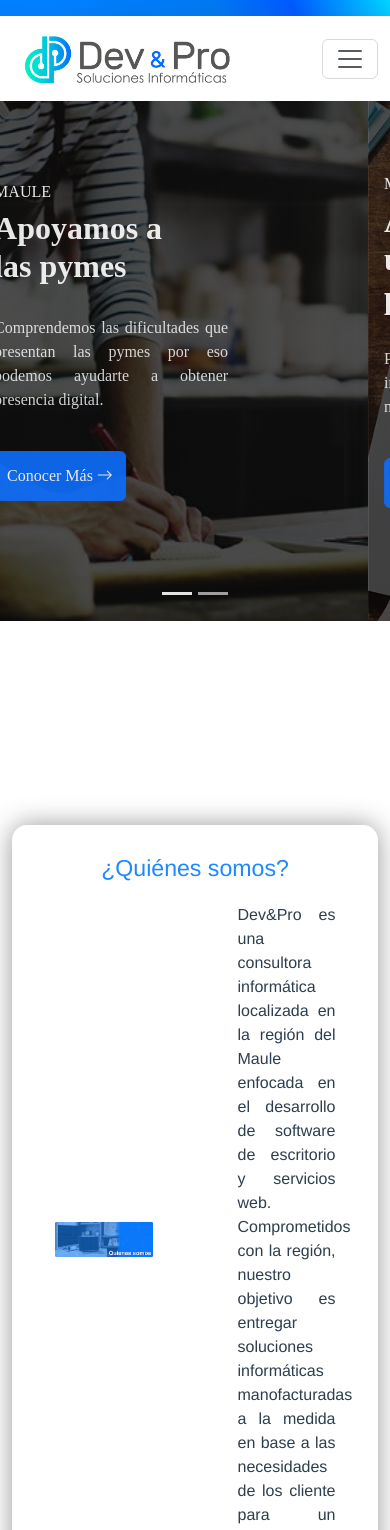
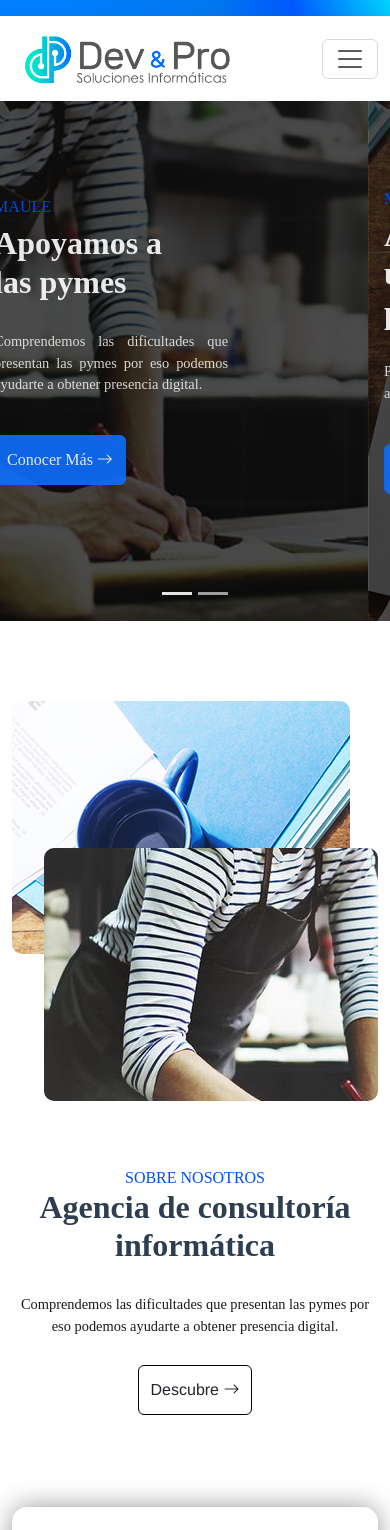
Before and after one commit to JoseDinamarca/lincolinq_page, a Vue app: page / in a window 390 px wide. Shown: the top 1530 px of the page. Built offline with nearby package versions, Linux system fonts and the light colour scheme; what bootstrap-icons-vue would draw is missing.

Commit message:
Implementación de un contenido sobre nosotros en el inicio junto a un boton que redireccionara a la pagina sobre nosotros

```diff
--- a/src/components/Carousel.vue
+++ b/src/components/Carousel.vue
@@ -130,7 +130,7 @@
     font-size: 1rem;
     margin-bottom: .3125rem;
     text-transform: uppercase;
-    color: #004ff0;
+    color: #004ff0 !important;
     text-align: left;
     font-family: sourcesanspro;
     margin-top: -40px;
@@ -147,7 +147,7 @@
 
   .card-description {
     margin-right: 100px !important;
-    font-size: 1rem !important;
+    font-size: 0.9rem !important;
     max-width: 100%;
     color:white;
     opacity: 0.9;
@@ -223,7 +223,7 @@
     font-size: 1rem;
     margin-bottom: .3125rem;
     text-transform: uppercase;
-    color: #004ff0;
+    color: #004ff0!important;
     text-align: left;
     font-family: sourcesanspro;
     margin-top: -40px;
@@ -239,7 +239,7 @@
 
   .card-description {
     margin-right: 100px !important;
-    font-size: 1rem !important;
+    font-size: 0.9rem !important;
     max-width: 100%;
     color:white;
     opacity: 0.9;
@@ -349,7 +349,7 @@
 }
 
 .card-description {
-    font-size: 16px;
+  font-size: 0.9rem !important;
     max-width: 100%;
     opacity: 0.9;
     font-family: sourcesanspro;
--- a/src/views/Inicio.vue
+++ b/src/views/Inicio.vue
@@ -2,49 +2,55 @@
   <div>
     <Carousel />
 
-    <br>
-    <br>
-    <br>
-    <br>
-    <br>
-    <br>
-    <br>
-    <br>
-    <div
-      class="row justify-content-around w-auto box-info"
-      style="margin: 12px"
-    >
+    <div class="container">
+      <div class="row">
+          <div class="col-lg-6 col-xxl-5">
+            <div class="about-position">
+              <div class="img-about-1"></div>
+              <div class="img-about-2"></div>
+          </div>
+          </div>
+          <div class="col-lg-6 col-xxl-5 offset-xxl-1 ">
+              <div class="card-body about-contenedor">
+                <h5 class="card-title card-title-subheading about-subheading">Sobre nosotros</h5>
+                <h2 class="card-title card-title-heading about-heading">Agencia de consultoría informática</h2>
+                <p class="card-text card-description about-description">Comprendemos las dificultades que presentan las pymes por eso
+                  podemos ayudarte a obtener presencia digital.</p>
+                  <button class="btn  about-button pull-right">Descubre  <i
+                    class="bi bi-arrow-right" ></i></button>
+              </div>
+            </div>
+      </div>
+    </div>
+
+
+
+
+
+
+
+    <div class="row justify-content-around w-auto box-info" style="margin: 12px">
       <h3 style="color: #1c89ff;">¿Quiénes somos?</h3>
       <br />
       <br />
       <div class="col-md-5 col-4 align-self-center">
-        <img
-          alt="Quienes somos"
-          src="../img/quienes_somos.png"
-          class="responsive"
-        />
+        <img alt="Quienes somos" src="../img/quienes_somos.png" class="responsive" />
       </div>
       <div class="col-md-5 col-4 align-self-center justify">
-        <a
-          >Dev&Pro es una consultora informática localizada en la región del
+        <a>Dev&Pro es una consultora informática localizada en la región del
           Maule enfocada en el desarrollo de software de escritorio y servicios
           web. Comprometidos con la región, nuestro objetivo es entregar
           soluciones informáticas manofacturadas a la medida en base a las
-          necesidades de los cliente para un mejor servicio.</a
-        >
+          necesidades de los cliente para un mejor servicio.</a>
       </div>
     </div>
     <br />
-    <div
-      class="row justify-content-around w-auto box-info"
-      style="margin: 12px"
-    >
+    <div class="row justify-content-around w-auto box-info" style="margin: 12px">
       <h3>Digitalización de tu PYME</h3>
       <br />
       <br />
       <div class="col-md-5 col-4 align-self-center justify">
-        <a
-          >Nuestro país posee una gran cantidad de emprendedores el cual nos
+        <a>Nuestro país posee una gran cantidad de emprendedores el cual nos
           posiciona en un escenario áltamente competitivo dentro de los
           distintos rubros que se pueden encontrar. Es por esto que no se deben
           dejar de lado las distintas oportunidades de crecimiento y estabilidad
@@ -58,39 +64,23 @@
           informacion al respecto, te invitamos a revisar la guía para la
           digitalización de las PYMES confeccionada por la Cámara de Comercio de
           Santiago:
-          <a
-            href="https://www.ccs.cl/html/estudios/guia-digitalizacion-pymes.pdf"
-            target="_blank"
-            >https://www.ccs.cl/html/estudios/guia-digitalizacion-pymes.pdf</a
-          ></a
-        >
+          <a href="https://www.ccs.cl/html/estudios/guia-digitalizacion-pymes.pdf"
+            target="_blank">https://www.ccs.cl/html/estudios/guia-digitalizacion-pymes.pdf</a></a>
       </div>
       <div class="col-md-5 col-4 align-self-center">
-        <img
-          alt="Digitalización de tu PYME"
-          src="../img/quienes_somos.png"
-          class="responsive"
-        />
+        <img alt="Digitalización de tu PYME" src="../img/quienes_somos.png" class="responsive" />
       </div>
     </div>
     <br />
-    <div
-      class="row justify-content-around w-auto box-info"
-      style="margin: 12px"
-    >
+    <div class="row justify-content-around w-auto box-info" style="margin: 12px">
       <h3>Compromiso con la región</h3>
       <br />
       <br />
       <div class="col-md-5 col-4 align-self-center">
-        <img
-          alt="Compromiso con la región"
-          src="../img/quienes_somos.png"
-          class="responsive"
-        />
+        <img alt="Compromiso con la región" src="../img/quienes_somos.png" class="responsive" />
       </div>
       <div class="col-md-5 col-4 align-self-center justify">
-        <a
-          >En Dev&Pro nos comprometemos a dar impulso a los proyectos que se
+        <a>En Dev&Pro nos comprometemos a dar impulso a los proyectos que se
           desean realizar dentro de la región del Maule, con la intención de que
           esta continue su desarrollo. De igual forma, en Dev&Pro nos
           comprometemos a dar facilidades a PYMES, con la intención de ser de
@@ -99,8 +89,7 @@
           clientes la mejor solución posible para su problema, con la intención
           de no generar mayores problemas al entregar una solución que no se
           ajuste a sus necesidades, procurando informarles siempre cuales son
-          las mejores opciones para solventar sus necesidades como PYME.</a
-        >
+          las mejores opciones para solventar sus necesidades como PYME.</a>
       </div>
     </div>
     <Empresas />
@@ -120,6 +109,235 @@ export default {
 </script>
 
 <style>
+
+  .container{
+    padding: 80px;
+  }
+
+  /* Diseño para celulares */
+@media (max-width:767px) {
+
+  .img-about-1{
+    background-image: url("../img/imagen3.png");
+    border-radius: 10px;
+    position: absolute;
+    top: 0;
+    left: 0;
+    width: 338px;
+    height: 253px;
+
+  }
+
+  .img-about-2{
+    background-image: url("../img/imagen3.jpg");
+    border-radius: 10px;
+    position: absolute;
+    right: 0;
+    bottom: 20%;
+    width: 334px;
+    height: 253px;
+  }
+
+  .about-position{
+    position: relative;
+    width: 100%;
+    height: 500px;
+  }
+
+  .about-contenedor{
+    margin: 0;
+    background: white;
+  }
+
+  .about-subheading{
+    text-align: center;
+    margin-top: -9%;
+  }
+
+  .about-heading{
+    margin-bottom: 20px;
+    text-align: center;
+    margin-right: 0 !important;
+
+  }
+
+  .about-description{
+    color: black;
+    text-align: center;
+    margin-right: 0 !important;
+  }
+
+  .about-button {
+    left: 0 !important;
+    height: 50px !important;
+    float: center !important;
+    margin-top: 3% !important;
+    border-style: solid !important;
+    border-color: black !important;
+  }
+
+  .about-button:hover {
+    border-style: solid !important;
+    border-color: black !important;
+    background: #3a3b3b !important;
+    color: white !important;
+  }
+
+
+
+}
+
+
+@media (min-width:768px) and (max-width:991px){
+
+
+  .img-about-1{
+    background-image: url("../img/imagen3.png");
+    border-radius: 10px;
+    position: absolute;
+    top: 0;
+    left: 0;
+    width: 338px;
+    height: 253px;
+
+  }
+
+  .img-about-2{
+    background-image: url("../img/imagen3.jpg");
+    border-radius: 10px;
+    position: absolute;
+    right: 0;
+    bottom: 20%;
+    width: 334px;
+    height: 253px;
+  }
+
+
+  .about-position{
+    position: relative;
+    width: 80%;
+    height: 500px;
+    margin-left: 10%;
+  }
+
+  .about-contenedor{
+    margin: 0;
+    background: white;
+  }
+
+  .about-subheading{
+    text-align: center;
+    margin-top: -9%;
+  }
+
+  .about-heading{
+    margin-bottom: 20px;
+    text-align: center;
+  }
+
+  .about-description{
+    color: black;
+    text-align: center;
+    content: center!important;;
+  }
+
+  .about-button {
+    left: 0 !important;
+    height: 50px !important;
+    float: center !important;
+    margin-top: 3% !important;
+    border-style: solid !important;
+    border-color: black !important;
+  }
+
+  .about-button:hover {
+    border-style: solid !important;
+    border-color: black !important;
+    background: #3a3b3b !important;
+    color: white !important;
+  }
+
+
+}
+
+
+@media (min-width:992px)  {
+
+  .img-about-1{
+    background-image: url("../img/imagen3.png");
+    border-radius: 10px;
+    position: absolute;
+    top: 0;
+    left: 0;
+    width: 338px;
+    height: 253px;
+
+  }
+
+  .img-about-2{
+    background-image: url("../img/imagen3.jpg");
+    border-radius: 10px;
+    position: absolute;
+    right: 0;
+    bottom: 20%;
+    width: 334px;
+    height: 253px;
+  }
+
+  .about-position{
+    position: relative;
+    width: 100%;
+    height: 500px;
+  }
+
+
+  .about-contenedor{
+    margin: 0;
+    background: white;
+  }
+
+
+  .about-heading{
+    margin-bottom: 20px;
+  }
+
+  .about-description{
+    color: black;
+  }
+
+  .about-button {
+    left: 0 !important;
+    height: 50px !important;
+    float: left !important;
+    margin-top: 3% !important;
+    border-style: solid !important;
+    border-color: black !important;
+  }
+
+  .about-button:hover {
+    left: 0 !important;
+    height: 50px !important;
+    float: left !important;
+    margin-top: 3% !important;
+    border-style: solid !important;
+    border-color: black !important;
+    background: #3a3b3b !important;
+    color: white !important;
+  }
+
+}
+
+
+
+
+
+
+
+
+
+
+
+
 .justify {
   text-align: justify;
 }
@@ -137,5 +355,4 @@ h1 {
 .responsive {
   width: 100%;
   height: auto;
-}
-</style>
+}</style>
--- a/src/views/SobreNosotros.vue
+++ b/src/views/SobreNosotros.vue
@@ -2,7 +2,7 @@
   <div>
     <h1>¿Quiénes somos?</h1>
     <a
-      >Dev&Pro es una consultora informática conformada por profesionales del
+      >Dev&Pro aes una consultora informática conformada por profesionales del
       área que buscan entregar soluciones informáticas manofacturadas a la
       medida de las necesidades de sus clientes. Localizada en la región del
       Maule, esta busca potenciar a los diversos emprendimientos que puedan ser
```
Also changed, not shown: src/img/about-1.jpg (added).
